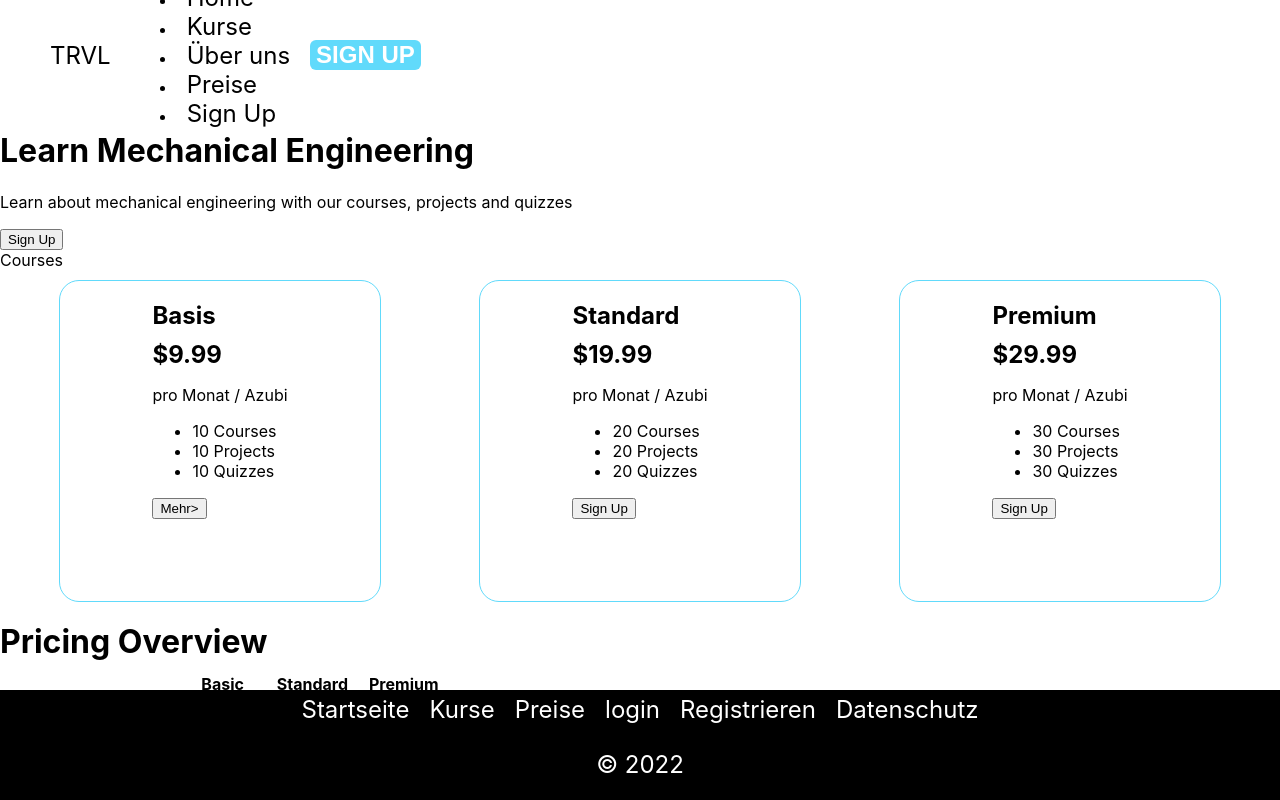
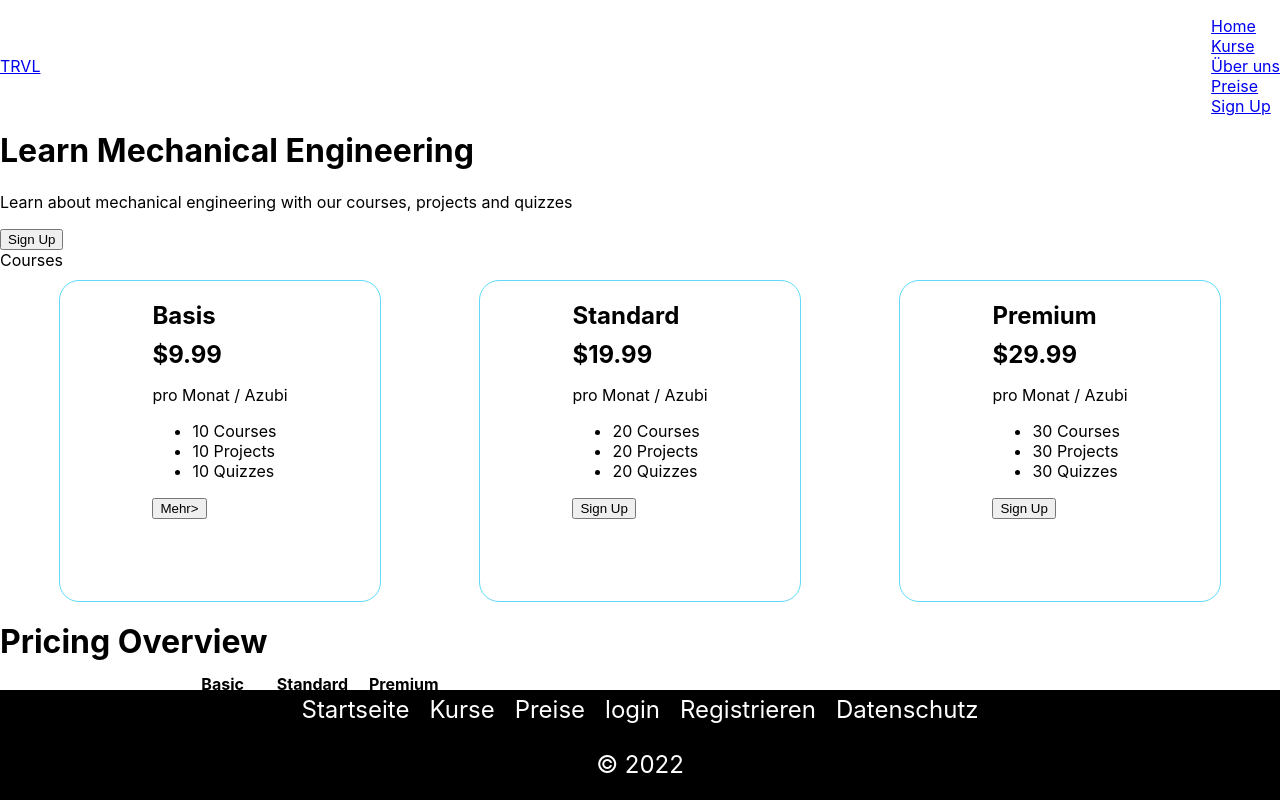
Before and after one commit to HuberAdrian/learning-platform, a React (Create React App) app: page / in a window 1280 px wide. Shown: the top 800 px of the page. Built offline with nearby package versions, Linux system fonts and the light colour scheme.

Commit message:
cadded conditional rendering

```diff
--- a/src/App.css
+++ b/src/App.css
@@ -51,99 +51,88 @@
 }
 
 /* ------------------- CSS for Navbar ---------------------- */
+/*
+ create a navbar component with a logo and a list of links and a button
+make a hamburger menu for mobile devices
+make the navbar sticky
+make the navbar transparent when the user scrolls down
+make the navbar opaque when the user scrolls up
+write css for this navbar
+*/
 
 .navbar {
+  position: sticky;
+  top: 0;
+  background-color: transparent;
+  color: white;
+  width: 100%;
   display: flex;
-  justify-content: space-between;
+  flex-direction: column;
+  justify-content: center;
   align-items: center;
-  background-color: white;
-  color: black;
-  padding: 0 10px;
-  height: 60px;
+  z-index: 1;
 }
 
-.navbar a {
+.navbar__logo {
+  font-size: 2rem;
+  margin: 10px 0;
+}
+
+.navbar__links {
+  display: flex;
+  flex-direction: row;
+  justify-content: center;
+  align-items: center;
+  margin: 10px 0;
+}
+
+.navbar__links a {
+  margin: 0 10px;
+  color: white;
   text-decoration: none;
   font-size: 1.5rem;
-  margin: 5px 10px;
-  color: black;
 }
-.navbar a:hover {
+
+.navbar__links a:hover {
   color: #61dafb;
 }
 
-.navbar div {
-  display: flex;
-  justify-content: space-between;
-  align-items: center;
+.navbar__button {
+  margin: 10px 0;
+  padding: 10px 20px;
+  border: 1px solid #61dafb;
+  border-radius: 20px;
+  background-color: transparent;
+  color: white;
+  font-size: 1.5rem;
 }
 
-.navbar button {
+.navbar__button:hover {
   background-color: #61dafb;
-  color: white;
-  border: none;
-  font-size: 1.5rem;
-  margin: 5px 10px;
-  cursor: pointer;
-  border-radius: 6px;
+  color: black;
 }
 
-/* make button round */
-
-
-.navbar button:hover {
-  color: #61dafb;
+.navbar__button:active {
+  background-color: #61dafb;
+  color: black;
 }
-
-/* increase thighness of font */
-
-.navbar button {
-  font-weight: bold;
-}
-
-.navbar img {
-  animation: spin 3s linear infinite;
-  height: 40px;
-  width: 40px;
-}
-
-/* make the logo rotate */
-
-@keyframes spin {
-  from {
-    transform: rotate(0deg);
-  }
-  to {
-    transform: rotate(360deg);
-  }
-}
-
-/* make the navbar stop growing when the screen is too big */
 
 @media (min-width: 768px) {
   .navbar {
     flex-direction: row;
+    flex-wrap: wrap;
+    justify-content: space-between;
+    align-items: center;
     height: 110px;
-    margin: 0 30px;
   }
-
+  .navbar__links {
+    order: 2;
+    flex: 1 1 100%;
+  }
 }
 
-/* add hamburger menu */
 
-@media (max-width: 768px) {
-  .navbar {
-    flex-direction: column;
-    height: 100%;
-  }
-  .navbar div {
-    flex-direction: column;
-    align-items: flex-start;
-  }
-  .navbar button {
-    margin: 5px 0;
-  }
-}
+
 
 /* ------------------- CSS for Pricing ---------------------- */
 
--- a/src/components/Navbar.js
+++ b/src/components/Navbar.js
@@ -15,63 +15,54 @@ function Navbar() {
   // make the navbar transparent when the user scrolls down
   // make the navbar opaque when the user scrolls up
 
-  const [click, setClick] = useState(false)
-  const [butto, setButton] = useState(true)
+  const [mobile, setMobile] = useState(false)
+  const [toggleNavbar, setToggleNavbar] = useState(false) // toggle the mobile menu
 
-  const handleClick = () => setClick(!click)
-  const closeMobileMenu = () => setClick(false)
+  const handleToggle = () => setToggleNavbar(!toggleNavbar)
+  const closeMobileMenu = () => setToggleNavbar(false)   // close the mobile menu when a link is clicked
 
-  const showButton = () => {
+  const isMobile = () => { // check if the window is mobile
     if (window.innerWidth <= 960) {
-      setButton(false)
+      setMobile(true)
     } else {
-      setButton(true)
+      setMobile(false)
     }
   }
 
-  window.addEventListener('resize', showButton)
+  window.addEventListener('resize', isMobile)
+  // black color code
 
   return (
     <>
-      <IconContext.Provider value={{ color: '#fff' }}>
-        <div className='navbar'>
-          <div className='navbar-container container'>
+      <IconContext.Provider value={{ color: '#000' }}>
+        <div className='navbar container'>
             <HashLink to='/#home' className='navbar-logo' onClick={closeMobileMenu}>
               TRVL <i className='fab fa-typo3' />
             </HashLink>
-            <div className='menu-icon' onClick={handleClick}>
-              {click ? <FaTimes /> : <FaBars />}
-            </div>
-            <ul className={click ? 'nav-menu active' : 'nav-menu'}>
+            {mobile &&
+            (<div className='menu-icon' onClick={handleToggle}>
+              {toggleNavbar ? <FaTimes /> : <FaBars />}
+            </div>)
+            }
+        {((mobile && toggleNavbar ) || !mobile ) && (
+          <ul className='nav-menu-mobile'>
             <li className='nav-item'>
               <HashLink smooth to='/#home' className='nav-links' onClick={closeMobileMenu}>
                 Home
               </HashLink>
             </li>
             <li className='nav-item'>
-                <HashLink
-                  smooth to='/#courses'
-                  className='nav-links'
-                  onClick={closeMobileMenu}
-                >
+              <HashLink smooth to='/#courses' className='nav-links' onClick={closeMobileMenu}>
                 Kurse
               </HashLink>
             </li>
             <li className='nav-item'>
-                <HashLink
-                  smooth to='/#about'
-                  className='nav-links'
-                  onClick={closeMobileMenu}
-                >
+              <HashLink smooth to='/#about' className='nav-links' onClick={closeMobileMenu} >
                 Über uns
               </HashLink>
             </li>
             <li className='nav-item'>
-                <HashLink
-                  smooth to='/#pricing'
-                  className='nav-links'
-                  onClick={closeMobileMenu}
-                >
+              <HashLink smooth to='/#pricing'  className='nav-links' onClick={closeMobileMenu} >
                 Preise
               </HashLink>
             </li>
@@ -81,8 +72,7 @@ function Navbar() {
               </Link>
             </li>
           </ul>
-            {butto && <button buttonStyle='btn--outline'>SIGN UP</button>}
-          </div>
+        )}
         </div>
       </IconContext.Provider>
     </>
```
Lines whose indentation alone changed are shown as unchanged.
